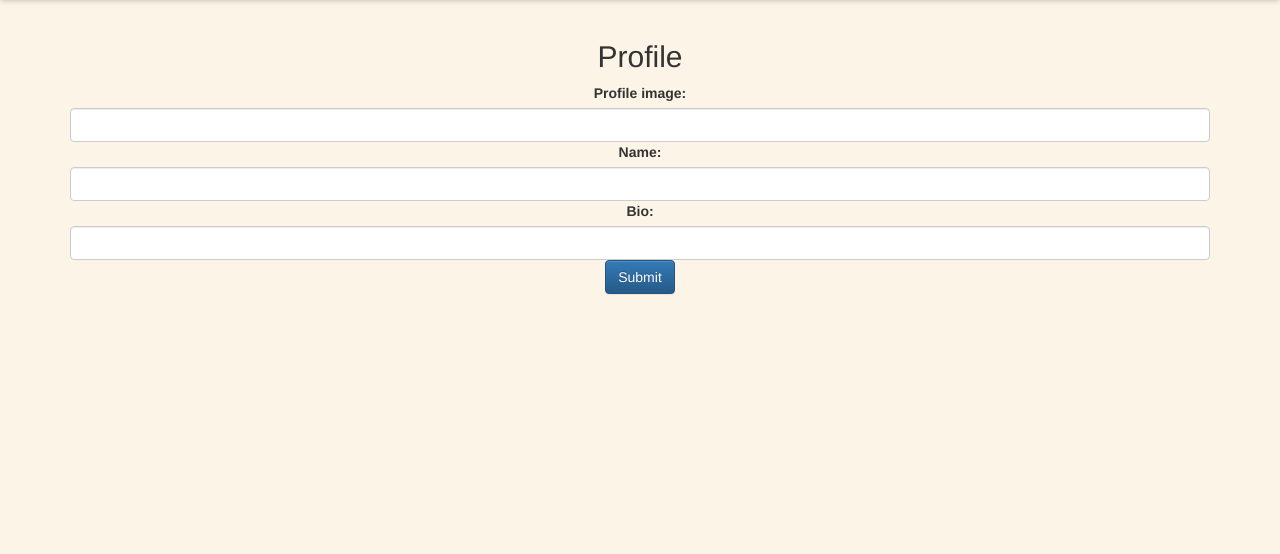
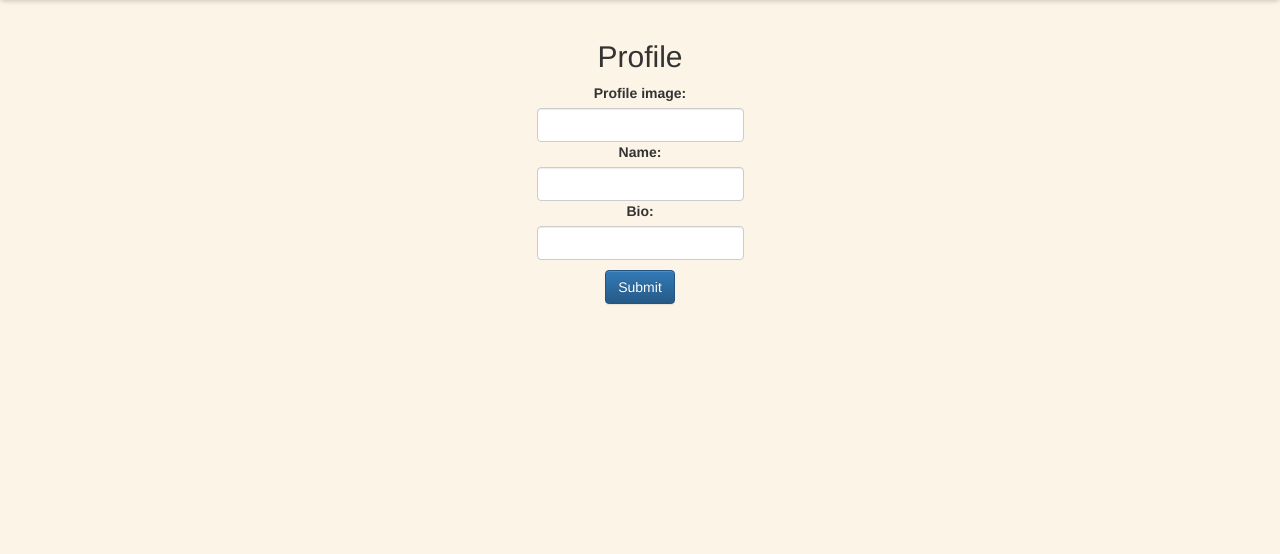
Before and after one commit to anhthuvu512/FireSale, a Django app: page /user/edit_profile in a window 1280 px wide. Shown: the part 88-642 px from the top of the page. Run offline with Django 4.2, Linux system fonts and the light colour scheme; the visitor is signed in with stand-in values (Sample User, id 1).

Commit message:
styling edit profile

```diff
--- a/fire_sale/static/css/main.css
+++ b/fire_sale/static/css/main.css
@@ -151,8 +151,13 @@ li {
      width: auto;
  }
 
-
-
+.edit_profile {
+    display: inline-block;
+     width: auto;
+}
+#edit_btn {
+    padding-top: 10px;
+}
 
 .dropbtn {
     z-index: 10;
--- a/fire_sale/templates/user/edit_profile.html
+++ b/fire_sale/templates/user/edit_profile.html
@@ -1,9 +1,11 @@
 {% extends "base.html" %}
 {% block content %}
     <h2>Profile</h1>
+        <div class="edit_profile">
     <form class="form form-horizontal" method="post">
         {% csrf_token %}
         {{ form }}
-        <input type="submit" class="btn btn-primary" value="Submit"/>
+        <p id="edit_btn"> <input type="submit" class="btn btn-primary" value="Submit"/></p>
     </form>
+        </div>
 {% endblock %}
```
